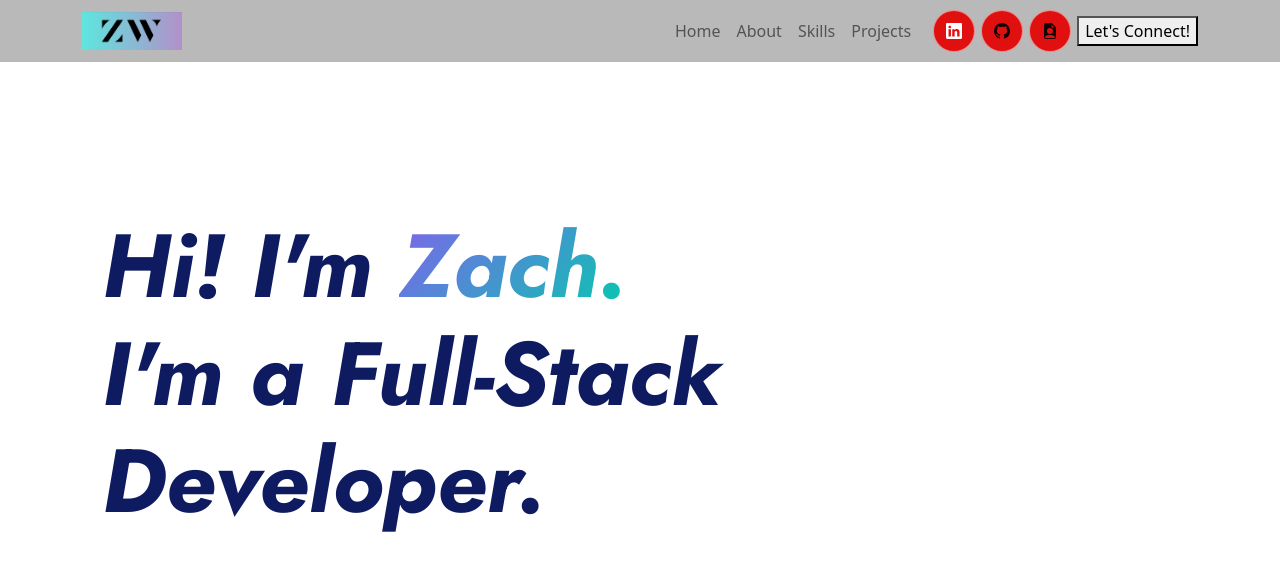
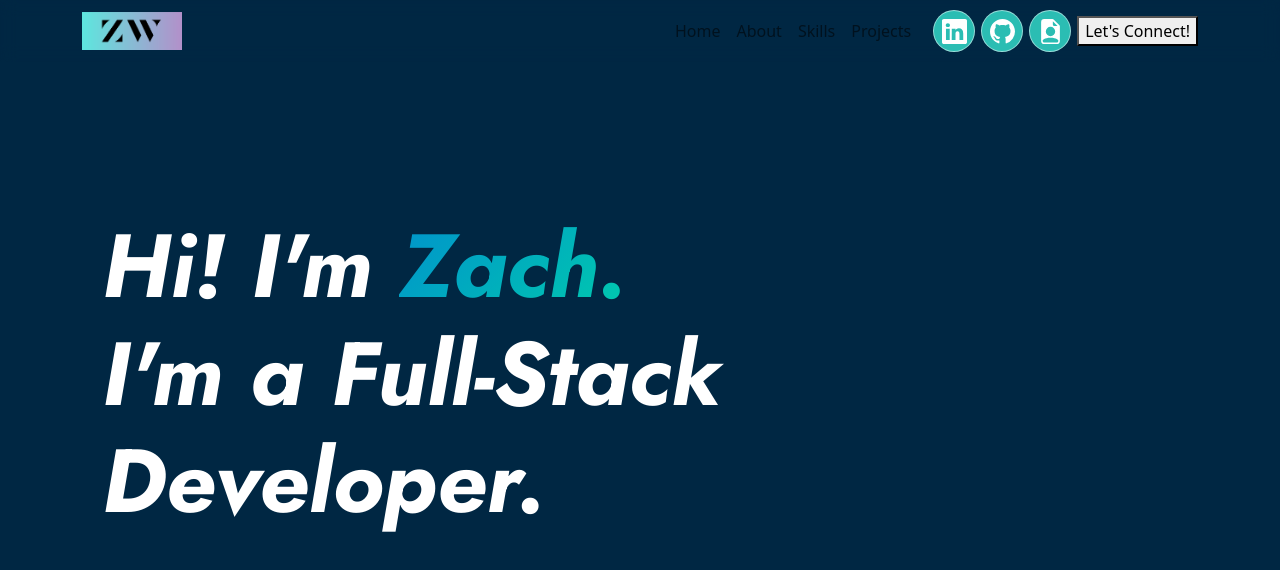
Before and after one commit to ZWatkins31/personal-portfolio, a React (Create React App) app: page / in a window 1280 px wide. Shown: the top 570 px of the page. Built offline with nearby package versions, Linux system fonts and the light colour scheme.

Commit message:
Updated files

```diff
--- a/src/App.scss
+++ b/src/App.scss
@@ -12,7 +12,7 @@
 
 /******************  Variables ******************/
 
-$primary-color: #855fee;
+$primary-color: #0090cd;
 $secondary-color: #00cdac;
 
 $white-color: #fff;
@@ -99,9 +99,9 @@ img {
     display: flex;
     align-items: center;
     border-bottom: 0px;
-    background: $white-color;
+    background: #002743;
     font-weight: 100;
-    color: $dark-blue-text;
+    color: $white-color;
     padding: 0rem 5.6rem;
     margin-bottom: 0;
     top: 0;
@@ -162,7 +162,9 @@ img {
 nav.navbar {
     padding: 2px 0;
     position: fixed;
-    background-color: #b9b9b9;
+    /* Add the blur effect */
+    -webkit-backdrop-filter: blur(8px);
+    backdrop-filter: blur(8px);
     width: 100%;
     top: 0;
     z-index: 9999;
@@ -200,7 +202,7 @@ span.navbar-text {
 .social-icons a {
     width: 42px;
     height: 42px;
-    background: rgb(225, 16, 16);
+    background: rgb(43, 189, 179);
     display: inline-flex;
     border-radius: 50%;
     margin-right: 6px;
--- a/src/components/NavBar.js
+++ b/src/components/NavBar.js
@@ -28,13 +28,13 @@ const NavBar = () => {
           <span className="navbar-text">
             <div className="social-icons">
               <a href="#">
-                <Linkedin color="background" />
+                <Linkedin color="background" size={25} />
               </a>
               <a href="#">
-                <Github />
+                <Github color="background" size={25} />
               </a>
               <a href="#">
-                <FileEarmarkPersonFill />
+                <FileEarmarkPersonFill color="background" size={25} />
               </a>
             </div>
             <button className="vvd" onClick={() => console.log("Clicked")}>
```
